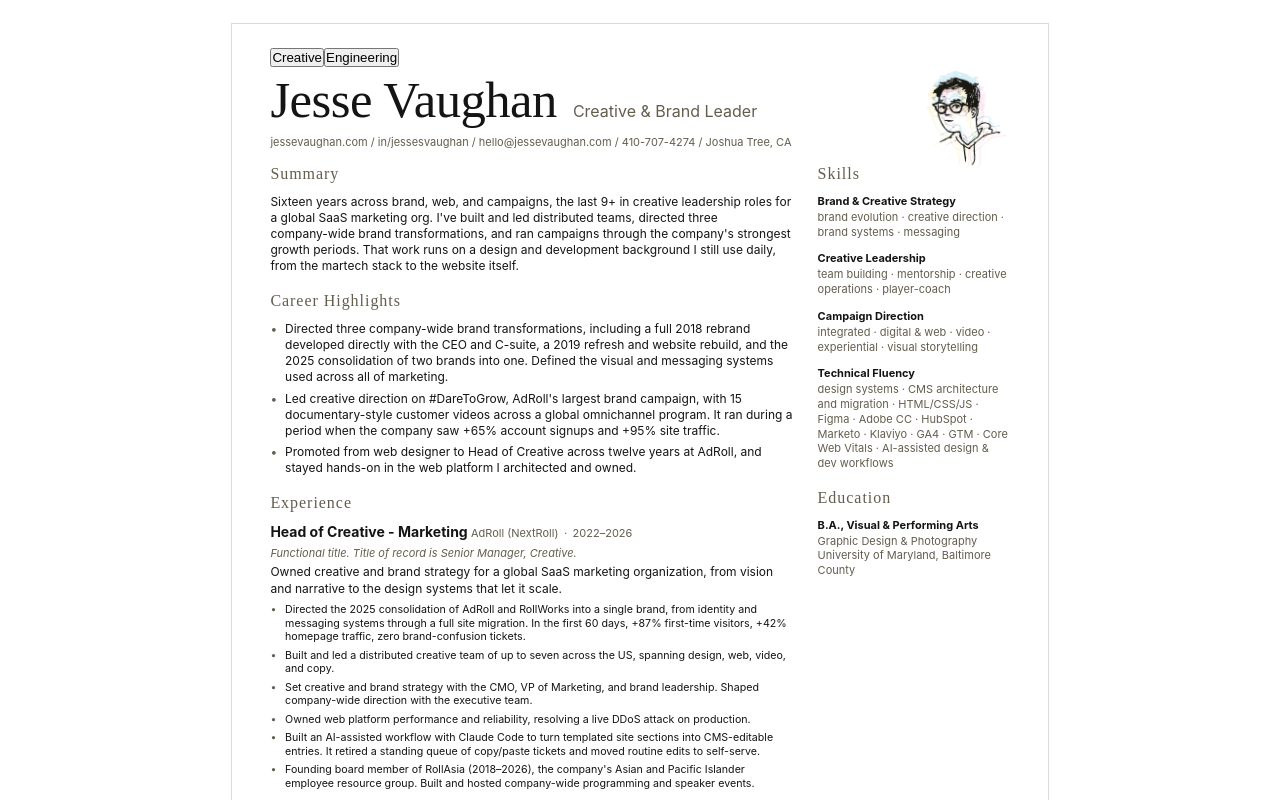
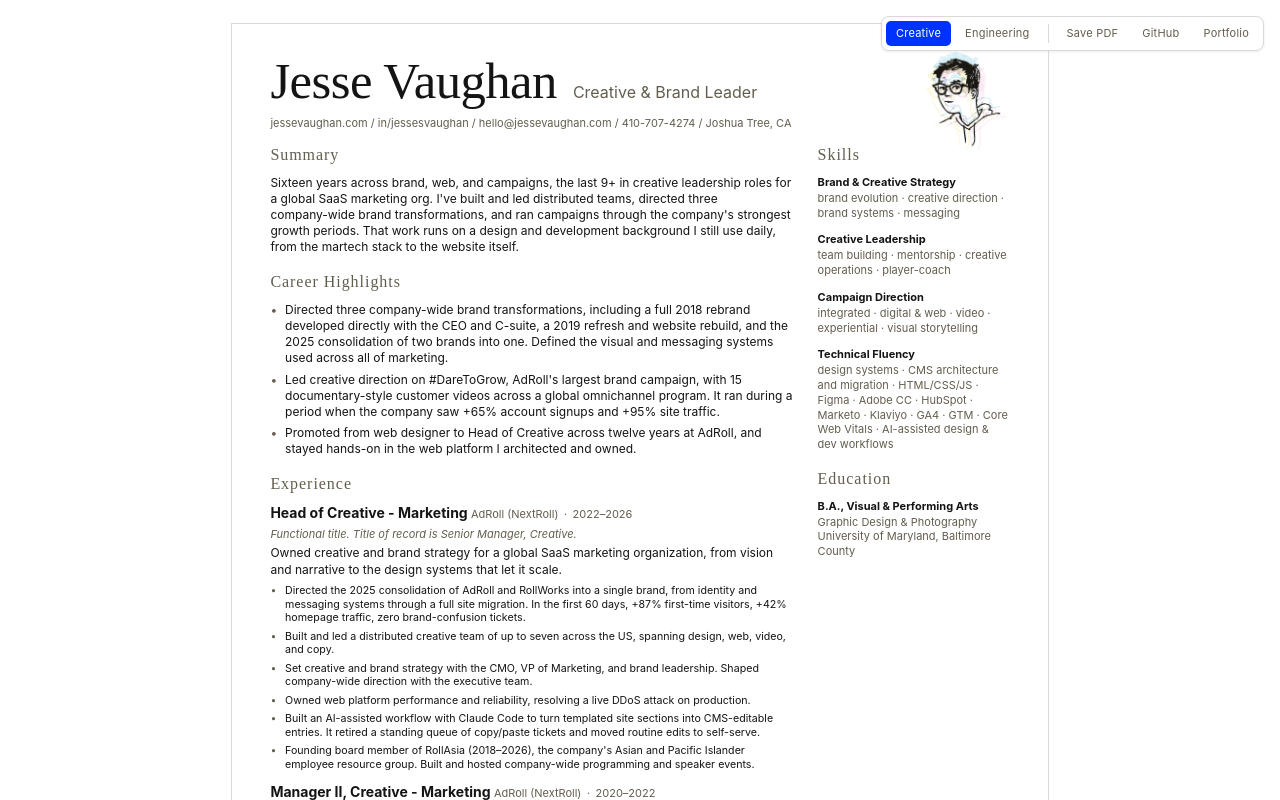
Before and after one commit to jessevaughan/resume, a React (Vite) app: page / in a window 1280 px wide. Shown: the top 800 px of the page. Built offline with nearby package versions, Linux system fonts and the light colour scheme; a web font is replaced by a local one.

Commit message:
various updates
- build out new track switching toolbar
- resolve site and linkedin hrefs in one place

```diff
--- a/src/App.tsx
+++ b/src/App.tsx
@@ -1,41 +1,46 @@
-import { resolveResume } from './resume-schema'
-import { resume } from './data/resume'
-import { letters } from '@letters'
-import { Resume } from './components/Resume'
-import { CoverLetter } from './components/CoverLetter'
-import { TrackSwitcher } from './components/TrackSwitcher'
-import { useTrack } from './useTrack'
+import { resolveResume, siteHref } from "./resume-schema";
+import { resume } from "./data/resume";
+import { letters } from "@letters";
+import { Resume } from "./components/Resume";
+import { CoverLetter } from "./components/CoverLetter";
+import { Toolbar } from "./components/Toolbar";
+import { useTrack } from "./useTrack";
 
 function App() {
-  const [track, setTrack] = useTrack()
+  const [track, setTrack] = useTrack();
+  const resolved = resolveResume(resume, track);
 
   // ?letter=headway renders a cover letter instead of the resume. Letters are
   // local-only: the production build ships an empty registry, so an unknown
   // slug just falls back to the resume rather than erroring.
-  const slug = new URLSearchParams(window.location.search).get('letter')
-  const letter = slug ? letters.find((l) => l.slug === slug) : undefined
+  const slug = new URLSearchParams(window.location.search).get("letter");
+  const letter = slug ? letters.find((l) => l.slug === slug) : undefined;
 
   if (letter) {
-    const resolved = resolveResume(resume, letter.track)
+    const forLetter = resolveResume(resume, letter.track);
     const contact = letter.email
-      ? { ...resolved.contact, email: letter.email }
-      : resolved.contact
+      ? { ...forLetter.contact, email: letter.email }
+      : forLetter.contact;
     return (
       <CoverLetter
         letter={letter}
-        name={resolved.name}
-        role={resolved.role}
+        name={forLetter.name}
+        role={forLetter.role}
         contact={contact}
       />
-    )
+    );
   }
 
   return (
     <>
-      <TrackSwitcher track={track} onChange={setTrack} />
-      <Resume resume={resolveResume(resume, track)} />
+      <Toolbar
+        track={track}
+        onChange={setTrack}
+        portfolioUrl={siteHref(resolved.contact)}
+      />
+      <Resume resume={resolved} />
     </>
-  )
+  );
 }
 
-export default App
+export default App;
--- a/src/components/Masthead.tsx
+++ b/src/components/Masthead.tsx
@@ -1,12 +1,8 @@
 import { Fragment, type ReactNode } from "react";
-import type { Contact } from "../resume-schema";
+import { siteHref, linkedinHref, type Contact } from "../resume-schema";
 
 // ensp / ensp, matching my hand-built contact line's spacing.
 const CONTACT_SEP = " / ";
-
-/** Values are stored bare ("jessevaughan.com"), so add a scheme for the href. */
-const url = (value: string) =>
-  /^https?:\/\//.test(value) ? value : `https://${value}`;
 
 /**
  * External links open in a new tab so a recruiter reading the web version
@@ -33,7 +29,7 @@
     {
       key: "site",
       node: (
-        <a href={contact.siteUrl ?? url(contact.site)} {...EXTERNAL}>
+        <a href={siteHref(contact)} {...EXTERNAL}>
           {contact.site}
         </a>
       ),
@@ -43,10 +39,7 @@
           {
             key: "linkedin",
             node: (
-              <a
-                href={contact.linkedinUrl ?? url(contact.linkedin)}
-                {...EXTERNAL}
-              >
+              <a href={linkedinHref(contact)} {...EXTERNAL}>
                 {contact.linkedin}
               </a>
             ),
--- a/src/components/Toolbar.tsx
+++ b/src/components/Toolbar.tsx
@@ -1,4 +1,4 @@
-import { REPO_URL, TRACKS, TRACK_LABELS, pdfHref, type Track } from '../tracks'
+import { REPO_URL, TRACKS, TRACK_LABELS, pdfHref, type Track } from "../tracks";
 
 /**
  * Screen-only chrome: the track switcher plus the things a reader wants once
@@ -15,9 +15,9 @@
   onChange,
   portfolioUrl,
 }: {
-  track: Track
-  onChange: (track: Track) => void
-  portfolioUrl: string
+  track: Track;
+  onChange: (track: Track) => void;
+  portfolioUrl: string;
 }) {
   return (
     <div className="toolbar">
@@ -44,7 +44,7 @@
         <a className="toolbar__action" href={pdfHref(track)} download>
           Save PDF
         </a>
-
+        <a
           className="toolbar__action"
           href={REPO_URL}
           target="_blank"
@@ -57,5 +57,5 @@
         </a>
       </div>
     </div>
-  )
+  );
 }
--- a/src/components/TrackSwitcher.tsx
+++ /dev/null
@@ -1,30 +0,0 @@
-import { TRACKS, TRACK_LABELS, type Track } from '../tracks'
-
-/**
- * A screen-only control I use for flipping tracks. I position it fixed so
- * it never affects page geometry, and hide it in print (see .track-switcher
- * in the stylesheet). The URL is the real interface; this is just a
- * convenience.
- */
-export function TrackSwitcher({
-  track,
-  onChange,
-}: {
-  track: Track
-  onChange: (track: Track) => void
-}) {
-  return (
-    <div className="track-switcher" role="group" aria-label="Resume track">
-      {TRACKS.map((t) => (
-        <button
-          key={t}
-          type="button"
-          aria-pressed={t === track}
-          onClick={() => onChange(t)}
-        >
-          {TRACK_LABELS[t]}
-        </button>
-      ))}
-    </div>
-  )
-}
--- a/src/resume-schema.ts
+++ b/src/resume-schema.ts
@@ -13,8 +13,8 @@
 //  knows about tracks; it only ever sees resolved values.
 // ============================================================
 
-import type { Track } from './tracks'
-export { TRACKS, DEFAULT_TRACK, type Track } from './tracks'
+import type { Track } from "./tracks";
+export { TRACKS, DEFAULT_TRACK, type Track } from "./tracks";
 
 /**
  * A value that differs by track. Tagged with `_perTrack` so resolve()
@@ -23,53 +23,74 @@
  * renaming a track in tracks.ts updates this type automatically.
  */
 export type PerTrack<T> = { readonly [K in Track]: T } & {
-  readonly _perTrack: true
-}
+  readonly _perTrack: true;
+};
 
 /** Author a value that differs by track. */
 export function perTrack<T>(creative: T, engineering: T): PerTrack<T> {
-  return { creative, engineering, _perTrack: true }
+  return { creative, engineering, _perTrack: true };
 }
 
 /** An authored value: shared across tracks, or split with perTrack(). */
-export type Tracked<T> = T | PerTrack<T>
+export type Tracked<T> = T | PerTrack<T>;
 
 function isPerTrack<T>(value: Tracked<T>): value is PerTrack<T> {
   return (
-    typeof value === 'object' &&
+    typeof value === "object" &&
     value !== null &&
     (value as PerTrack<T>)._perTrack === true
-  )
+  );
 }
 
 /** Collapse one authored value down to the given track. */
 export function resolve<T>(value: Tracked<T>, track: Track): T {
-  return isPerTrack(value) ? value[track] : value
+  return isPerTrack(value) ? value[track] : value;
 }
 
 // ---- authoring shape (what src/data/resume.ts fills in) ----
 
 export interface Contact {
   /** Display text for the site, e.g. "jessevaughan.com". */
-  site: string
+  site: string;
   /**
    * Where the site link actually points. Lets the printed text stay short
    * while the href carries the full canonical URL (www, https). Defaults to
    * https:// + `site` when omitted.
    */
-  siteUrl?: string
-  email: string
-  phone: string
+  siteUrl?: string;
+  email: string;
+  phone: string;
   /** Optional display text, e.g. "in/jessesvaughan". */
-  linkedin?: string
+  linkedin?: string;
   /**
    * Where the LinkedIn link points. Same display/href split as siteUrl, so the
    * printed text can be short while the href stays a real profile URL.
    * Defaults to https:// + `linkedin` when omitted.
    */
-  linkedinUrl?: string
-  location: string
+  linkedinUrl?: string;
+  location: string;
 }
+
+/** Values are stored bare ("jessevaughan.com"), so add a scheme for the href. */
+const withScheme = (value: string) =>
+  /^https?:\/\//.test(value) ? value : `https://${value}`;
+
+/**
+ * Where the site link points. `siteUrl` wins when set; otherwise the bare
+ * `site` value gets a scheme. Every consumer goes through this so the
+ * fallback documented on Contact.siteUrl lives in exactly one place.
+ */
+export const siteHref = (contact: Contact) =>
+  contact.siteUrl ?? withScheme(contact.site);
+
+/**
+ * Same display/href split for LinkedIn. Unlike `site`, the display value is
+ * itself optional, so this returns undefined when there's no profile to point
+ * at — the case Masthead already guards on before rendering the link.
+ */
+export const linkedinHref = (contact: Contact) =>
+  contact.linkedinUrl ??
+  (contact.linkedin ? withScheme(contact.linkedin) : undefined);
 
 /**
  * The "Functional title. Title of record is Senior Manager, Creative."
@@ -78,80 +99,80 @@
  * on Track B. That divergence is placement, not copy, so it lives here.
  */
 export interface JobNote {
-  text: string
-  placement: Tracked<'top' | 'bottom'>
+  text: string;
+  placement: Tracked<"top" | "bottom">;
 }
 
 export interface Job {
   /** Title of record line. Diverges only on the earliest (IC) role. */
-  title: Tracked<string>
+  title: Tracked<string>;
   /** "Company · date-range". Shared: same employers, same dates. */
-  company: string
-  dates: string
+  company: string;
+  dates: string;
   /** One-line role framing. Only the current role carries one. */
-  lede?: Tracked<string>
-  note?: JobNote
+  lede?: Tracked<string>;
+  note?: JobNote;
   /** On engineering I leave some roles title-only, hence a possibly empty list. */
-  bullets: Tracked<string[]>
+  bullets: Tracked<string[]>;
 }
 
 export interface SkillGroup {
-  heading: string
+  heading: string;
   /** Rendered joined by a middot; I keep it structured so it stays typed. */
-  items: string[]
+  items: string[];
 }
 
 export interface Education {
-  degree: string
-  focus: string
-  school: string
+  degree: string;
+  focus: string;
+  school: string;
 }
 
 export interface ResumeData {
-  name: string
-  role: Tracked<string>
-  contact: Contact
-  summary: Tracked<string>
-  highlights: Tracked<string[]>
-  experience: Job[]
+  name: string;
+  role: Tracked<string>;
+  contact: Contact;
+  summary: Tracked<string>;
+  highlights: Tracked<string[]>;
+  experience: Job[];
   skills: {
-    heading: Tracked<string>
-    groups: Tracked<SkillGroup[]>
-  }
-  education: Education
+    heading: Tracked<string>;
+    groups: Tracked<SkillGroup[]>;
+  };
+  education: Education;
 }
 
 // ---- resolved shape (what components consume) ----
 
 export interface ResolvedJob {
-  title: string
-  company: string
-  dates: string
-  lede?: string
-  note?: { text: string; placement: 'top' | 'bottom' }
-  bullets: string[]
+  title: string;
+  company: string;
+  dates: string;
+  lede?: string;
+  note?: { text: string; placement: "top" | "bottom" };
+  bullets: string[];
 }
 
 export interface ResolvedResume {
-  track: Track
-  name: string
-  role: string
+  track: Track;
+  name: string;
+  role: string;
   /** Browser <title>, e.g. "Jesse Vaughan — Design Engineer · Web Architect". */
-  documentTitle: string
-  contact: Contact
-  summary: string
-  highlights: string[]
-  experience: ResolvedJob[]
+  documentTitle: string;
+  contact: Contact;
+  summary: string;
+  highlights: string[];
+  experience: ResolvedJob[];
   skills: {
-    heading: string
-    groups: SkillGroup[]
-  }
-  education: Education
+    heading: string;
+    groups: SkillGroup[];
+  };
+  education: Education;
 }
 
 /** Collapse the full authoring model down to a single track. */
 export function resolveResume(data: ResumeData, track: Track): ResolvedResume {
-  const role = resolve(data.role, track)
+  const role = resolve(data.role, track);
   return {
     track,
     name: data.name,
@@ -168,7 +189,10 @@
       note:
         job.note === undefined
           ? undefined
-          : { text: job.note.text, placement: resolve(job.note.placement, track) },
+          : {
+              text: job.note.text,
+              placement: resolve(job.note.placement, track),
+            },
       bullets: resolve(job.bullets, track),
     })),
     skills: {
@@ -176,5 +200,5 @@
       groups: resolve(data.skills.groups, track),
     },
     education: data.education,
-  }
+  };
 }
```
